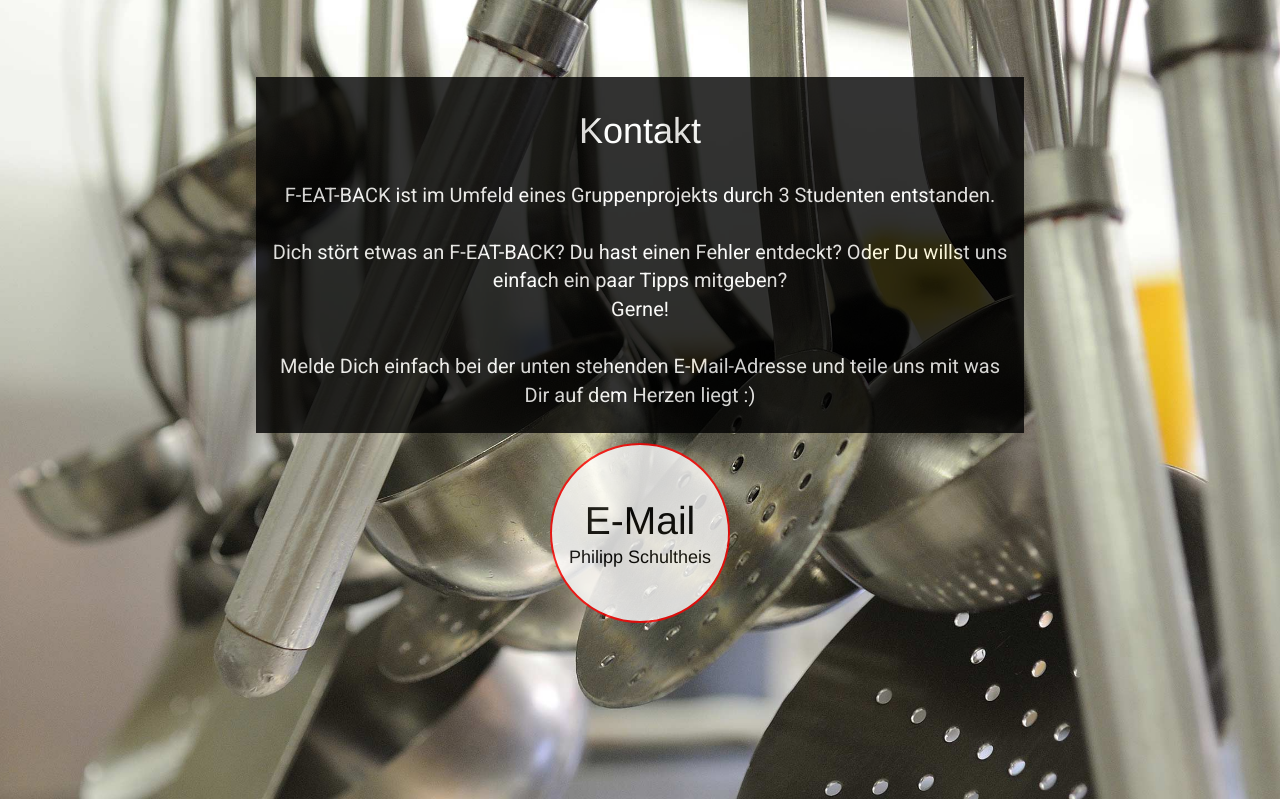
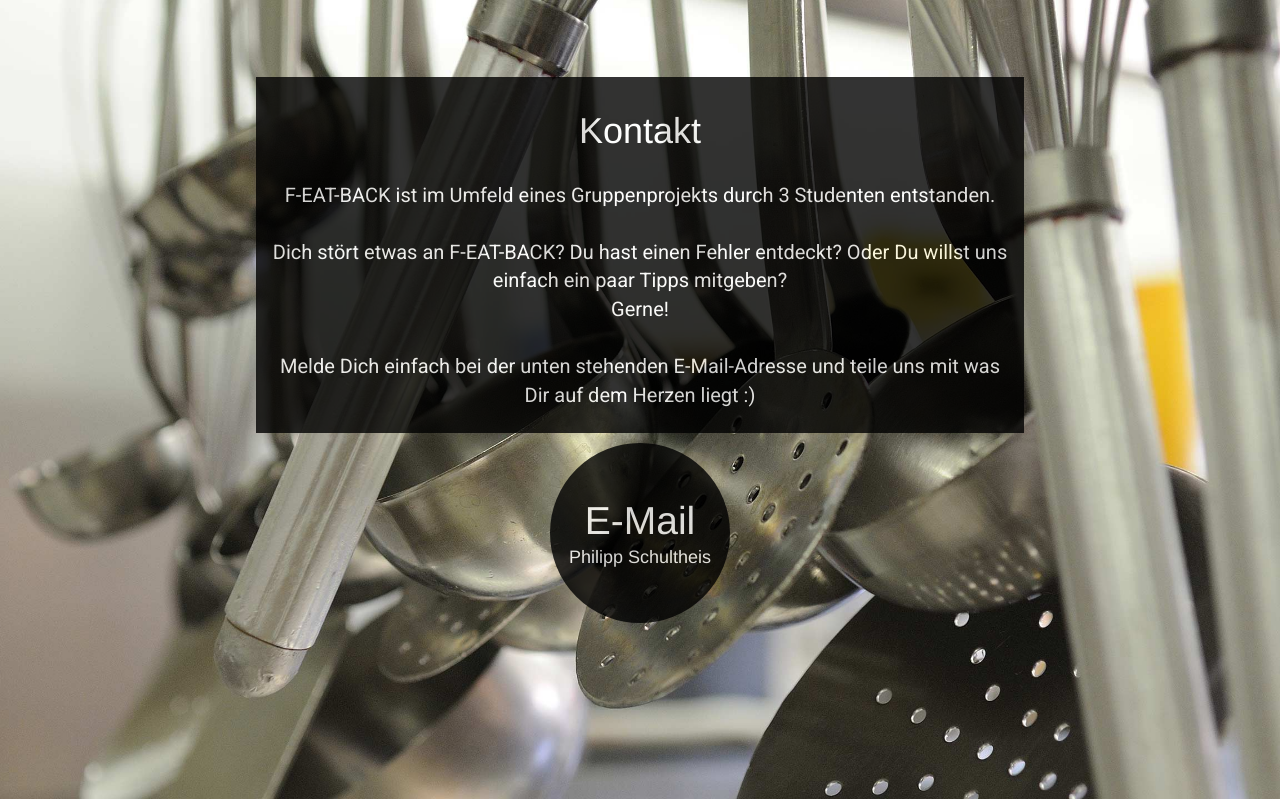
Before and after one commit to paulstrobel/featback, a PHP site: page /index.html in a window 1280 px wide. Shown: the part 1601-2400 px from the top of the page. Run offline with PHP 8.4, Linux system fonts and the light colour scheme.

Commit message:
fixes #2

```diff
--- a/src/css/template.css
+++ b/src/css/template.css
@@ -315,11 +315,12 @@ text-align: center;
 .circle {
   position: relative;
   z-index: 2;
-  background-color: #fff;
+  /*background-color: #fff;*/
+  background-color: black;
   /*border: 2px solid #5c5eae;*/
-  border: 2px solid red;
+  border: 2px solid black;
   /*color: #5c5eae;*/
-  color:black;
+  color:white;
   line-height: 50px;
   overflow: hidden;
 }
@@ -351,7 +352,7 @@ text-align: center;
 .circle a {
   text-decoration: none;
   /*color: #1d2087;*/
-    color:Black;
+    color:white;
 }
 
 .circle h2 {
@@ -360,7 +361,7 @@ text-align: center;
 
 .circle h2 small {
   /*color: #1d2087;*/
-  color:Black;
+  color:white;
 }
 
 .circle p {
```
